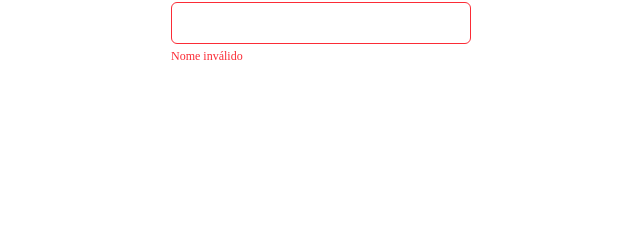
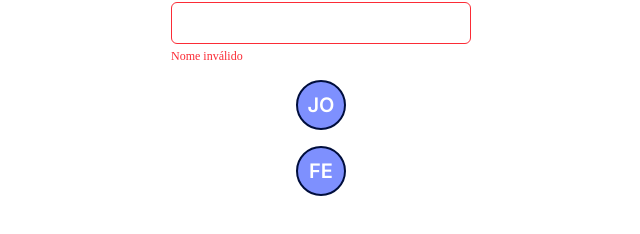
Before and after one commit to LudoSolus/ludoteca, a SvelteKit app in the folder frontend/web/: page /components in a window 1280 px wide. Shown: the part 436-670 px from the top of the page, without its empty margins (319-959 px from the left). Built offline with nearby package versions, Linux system fonts and the light colour scheme; a web font is replaced by a local one.

Commit message:
6 foto perfil (#26)
* globals css

* font awesome

* profile box

```diff
--- a/frontend/web/src/app.html
+++ b/frontend/web/src/app.html
@@ -8,6 +8,9 @@
 	<link rel="preconnect" href="https://fonts.gstatic.com" crossorigin>
 	<link href="https://fonts.googleapis.com/css2?family=Inknut+Antiqua:wght@300;400;500;600;700;800;900&display=swap"
 		rel="stylesheet">
+	<link
+		href="https://fonts.googleapis.com/css2?family=Inter:ital,opsz,wght@0,14..32,100..900;1,14..32,100..900&display=swap"
+		rel="stylesheet">
 	%sveltekit.head%
 </head>
 
--- /dev/null
+++ b/frontend/web/src/lib/components/atoms/ProfilePicture.svelte
@@ -0,0 +1,30 @@
+<script lang="ts">
+	export let userName: string;
+
+	function getUserAbbreviation() {
+		let users: string[] = userName.split('');
+		return users[0][0] + (users[1][0] ? users[1][0] : users[0][1]);
+	}
+</script>
+
+<div class="profile-box flex items-center justify-center">
+	<p>{getUserAbbreviation()}</p>
+</div>
+
+<style>
+	.profile-box {
+		border-radius: 100px;
+		border: 2px solid #000e3d;
+		background-color: #7e90fe;
+		width: 50px;
+		height: 50px;
+	}
+
+	.profile-box p {
+        font-family: "Inter", sans-serif;
+		text-transform: uppercase;
+		color: white;
+        font-size: 20px;
+        font-weight: 600;
+	}
+</style>
--- a/frontend/web/src/routes/components/+page.svelte
+++ b/frontend/web/src/routes/components/+page.svelte
@@ -1,6 +1,7 @@
 <script>
 	import Button from '$lib/components/atoms/Button.svelte';
 	import Input from '$lib/components/atoms/Input.svelte';
+	import ProfilePicture from '$lib/components/atoms/ProfilePicture.svelte';
 	import { faArrowLeftLong, faArrowRight, faTrash } from '@fortawesome/free-solid-svg-icons';
 </script>
 
@@ -39,6 +40,8 @@
 		}}
 		error={'Nome inválido'}
 	/>
+	<ProfilePicture userName={'João'} />
+	<ProfilePicture userName={'Felipe Scalco'} />
 </div>
 
 <style>
```
